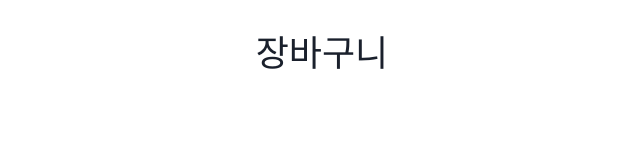
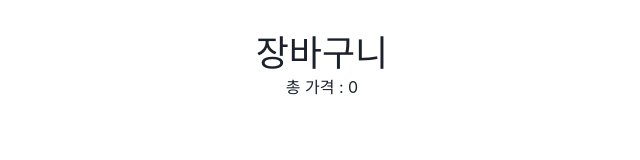
Before and after one commit to wanted-9th-3team/pre-onboarding-9th-2-3, a React (Vite) app: page /reservations in a window 1280 px wide. Shown: the top 160 px of the page, without its empty margins (318-958 px from the left). Built offline with nearby package versions, Linux system fonts and the light colour scheme.

Commit message:
feat : 예약 페이지 구현

```diff
--- a/src/components/ReservationItem.tsx
+++ b/src/components/ReservationItem.tsx
@@ -1,26 +1,65 @@
 import React from 'react'
-import { Card, GridItem } from '@chakra-ui/react'
+import {
+  Card,
+  CardBody,
+  Image,
+  Heading,
+  Text,
+  Divider,
+  CardFooter,
+  GridItem,
+  NumberInput,
+  NumberInputField,
+  NumberInputStepper,
+  NumberIncrementStepper,
+  NumberDecrementStepper,
+} from '@chakra-ui/react'
+import { useDispatch } from 'react-redux'
+import { changeCount } from '../store/reducers/reservation'
+import { TripDto } from '../dtos/TripDto'
 
-function ReservationItem() {
+export interface IReservationItemProps {
+  tripItem: TripDto
+  count: number
+}
+
+function ReservationItem(props: IReservationItemProps) {
+  const { tripItem, count } = props
+  const dispatch = useDispatch()
+  const changeOtherCount = (e: string) => {
+    const newCount = parseInt(e, 10)
+    if (newCount <= tripItem.maximumPurchases) {
+      dispatch(changeCount({ idx: tripItem.idx, count: newCount }))
+    }
+  }
   return (
     <GridItem w='100%'>
       <Card>
-        hello
-        {/* <CardBody>
-          <Image src={trip.mainImage} />
+        <CardBody>
+          <Image src={tripItem.mainImage} />
           <Heading size='md'>
-            {trip.idx}. {trip.name}
+            {tripItem.idx}. {tripItem.name}
           </Heading>
-          <Text>{trip.price}원</Text>
-          <Text>{trip.spaceCategory}</Text>
+          <Text>{tripItem.price}원</Text>
+          <Text>{tripItem.spaceCategory}</Text>
         </CardBody>
         <Divider />
         <CardFooter>
-          <ButtonGroup>
-            <Button onClick={()=>{reservation()}}>예약</Button>
-            <Button onClick={()=>{onOpenModal(props.idx)}}>상세 정보</Button>
-          </ButtonGroup>
-        </CardFooter> */}
+          <NumberInput
+            defaultValue={count}
+            min={0}
+            max={tripItem.maximumPurchases}
+            onChange={e => {
+              changeOtherCount(e)
+            }}
+          >
+            <NumberInputField />
+            <NumberInputStepper>
+              <NumberIncrementStepper />
+              <NumberDecrementStepper />
+            </NumberInputStepper>
+          </NumberInput>
+        </CardFooter>
       </Card>
     </GridItem>
   )
--- a/src/components/TripItemDetailModal.tsx
+++ b/src/components/TripItemDetailModal.tsx
@@ -7,9 +7,7 @@ import {
   ModalOverlay,
   ModalContent,
   ModalHeader,
-  ModalFooter,
   ModalBody,
-  ModalCloseButton,
 } from '@chakra-ui/react'
 import { closeModal } from '../store/reducers/modal'
 import { RootState } from '../store/store'
--- a/src/pages/Reservations.tsx
+++ b/src/pages/Reservations.tsx
@@ -1,4 +1,4 @@
-import React, { useState } from 'react'
+import React from 'react'
 import { useSelector } from 'react-redux'
 import { Heading } from '@chakra-ui/react'
 import { RootState } from '../store/store'
@@ -8,16 +8,38 @@ function Reservations() {
   const reservationList = useSelector(
     (state: RootState) => state.reservation.reservations
   )
-  const [totalPrice, setTotalPrice] = useState(0)
+  const tripItems = useSelector((state: RootState) => state.trip.tripItems)
 
-  const reservationItems = reservationList.map(item => (
-    <ReservationItem key={item.idx} />
-  ))
+  const ReservationItems = reservationList.map(item => {
+    const nowTripItem = tripItems.find(tripItem => tripItem.idx === item.idx)
+    if (nowTripItem) {
+      return (
+        <ReservationItem
+          key={item.idx}
+          tripItem={nowTripItem}
+          count={item.count}
+        />
+      )
+    }
+    return null
+  })
+
+  const getTotalPrice = () => {
+    let calculateTotal = 0
+    reservationList.forEach(item => {
+      const nowTripItem = tripItems.find(tripItem => tripItem.idx === item.idx)
+      if (nowTripItem) {
+        calculateTotal += nowTripItem.price * item.count
+      }
+    })
+    return calculateTotal
+  }
 
   return (
     <div>
       <Heading>장바구니</Heading>
-      {reservationItems}
+      <div>{ReservationItems}</div>
+      <span>총 가격 : {getTotalPrice()}</span>
     </div>
   )
 }
--- a/src/store/reducers/reservation.ts
+++ b/src/store/reducers/reservation.ts
@@ -53,6 +53,6 @@ export const reservationSlice = createSlice({
   },
 })
 
-export const { addReservation } = reservationSlice.actions
+export const { addReservation, changeCount } = reservationSlice.actions
 
 export default reservationSlice.reducer
```
